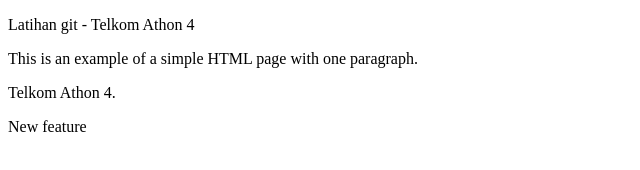
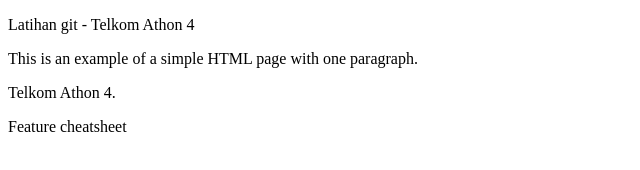
Before and after one commit to ikhwan1ngenet/latihan-git, a plain HTML site: page index.html in a window 1280 px wide. Shown: the full height of the page, 0-640 px from the left. Drawn offline with Linux system fonts and the light colour scheme.

Commit message:
feature cheatsheet

```diff
--- a/index.html
+++ b/index.html
@@ -7,6 +7,6 @@
         <p>Latihan git - Telkom Athon 4</p>
         <p>This is an example of a simple HTML page with one paragraph.</p>
         <p>Telkom Athon 4.</p>
-        <p>New feature</p>
+        <p>Feature cheatsheet</p>
     </body>
 </html>
```
